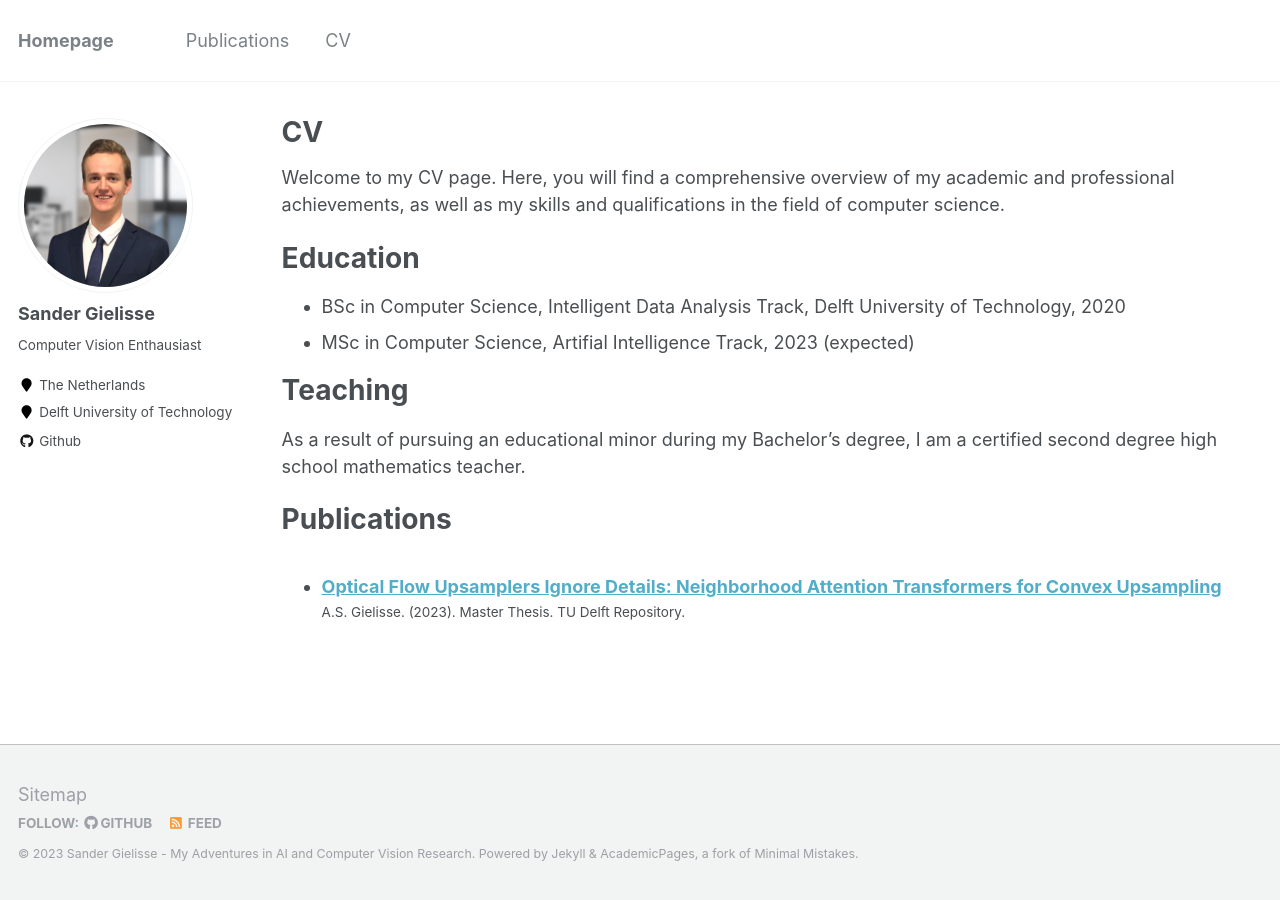
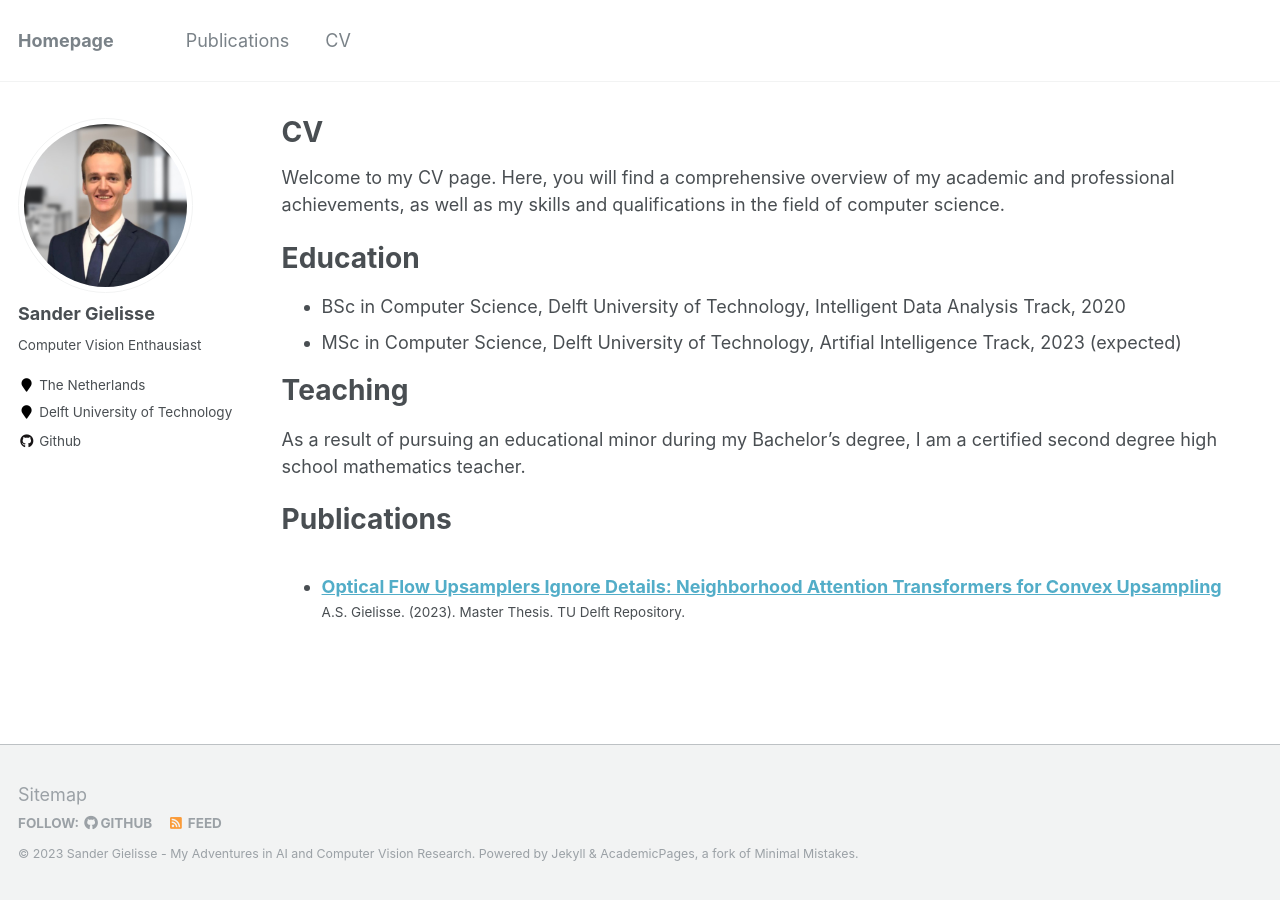
Before and after one commit to SanderGielisse/sandergielisse.github.io, a Jekyll site: the page built from _pages/cv.md, in a window 1280 px wide. Built offline with Jekyll 4.4.1, drawn with Linux system fonts in a browser that asks for light colours.

Commit message:
Update cv.md

```diff
--- a/_pages/cv.md
+++ b/_pages/cv.md
@@ -13,8 +13,8 @@ Welcome to my CV page. Here, you will find a comprehensive overview of my academ
 
 Education
 ======
-* BSc in Computer Science, Intelligent Data Analysis Track, Delft University of Technology, 2020
-* MSc in Computer Science, Artifial Intelligence Track, 2023 (expected)
+* BSc in Computer Science, Delft University of Technology, Intelligent Data Analysis Track, 2020
+* MSc in Computer Science, Delft University of Technology, Artifial Intelligence Track, 2023 (expected)
 
 Teaching
 ======
```
